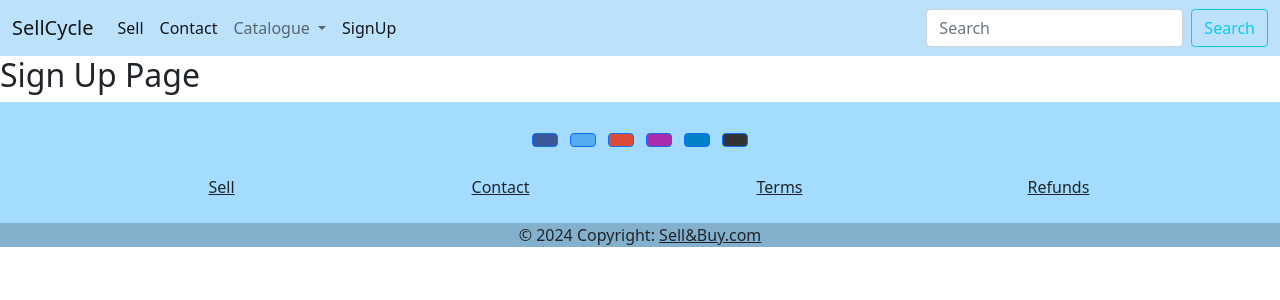
After one commit to Esty-8/sell-cycle, a Django app: page /signup/ in a window 1280 px wide. The commit adds this page. Shown: the top 300 px of the page. Run offline with Django 4.2, Linux system fonts and the light colour scheme.

Commit message:
created the view for the forms

```diff
--- /dev/null
+++ b/sell/forms.py
@@ -0,0 +1,8 @@
+from django import forms
+from django.contrib.auth.forms import UserCreationForm
+from django.contrib.auth.models import User
+
+class SignupForm(UserCreationForm):
+    class Meta:
+        model = User
+        fields = ['username', 'email', 'password1', 'password2'] # add 'first_name', 'last_name' fields if needed
--- a/sell/templates/sell/foundation.html
+++ b/sell/templates/sell/foundation.html
@@ -36,7 +36,7 @@
                 </ul>
               </li>
               <li class="nav-item">
-                <a class="nav-link " href="#" tabindex="-1" aria-disabled="true">Login</a>
+                <a class="nav-link active" href="{% url 'sell:signup' %}">SignUp</a>
               </li>
             </ul>
             <form class="d-flex">
--- /dev/null
+++ b/sell/templates/sell/signup.html
@@ -0,0 +1,10 @@
+{% extends 'sell/foundation.html' %}
+
+{% block title %} SignUp {% endblock %}
+
+{% block content %}
+
+
+<h2>Sign Up Page</h2>
+
+{% endblock %}
--- a/sell/urls.py
+++ b/sell/urls.py
@@ -7,4 +7,5 @@ app_name = 'sell'  # line for namespacing
 urlpatterns = [
     path('', views.index, name='index'),  # Redirect to the sell app's index view
     path('contact/', views.contact, name='contact'),  # Redirect to the sell app's contact view
+    path('signup/', views.signup, name='signup'),  # Redirect to the sell app's signup view
 ]
--- a/sell/views.py
+++ b/sell/views.py
@@ -1,5 +1,8 @@
 from django.shortcuts import render
 from product.models import Category, Product  # Import the Product model
+
+from .forms import SignupForm # Import the Signup
+
 
 # Create your views here.
 def index(request):
@@ -14,3 +17,11 @@ def index(request):
 
 def contact(request):
     return render(request, 'sell/contact.html')
+
+
+def signup(request):
+    form = SignupForm()
+
+    return render(request, 'sell/signup.html' , {
+        'form': form,  # Pass the form instance to the template for display.
+    }) # The signup.html template will be rendered with the form instance.
```
